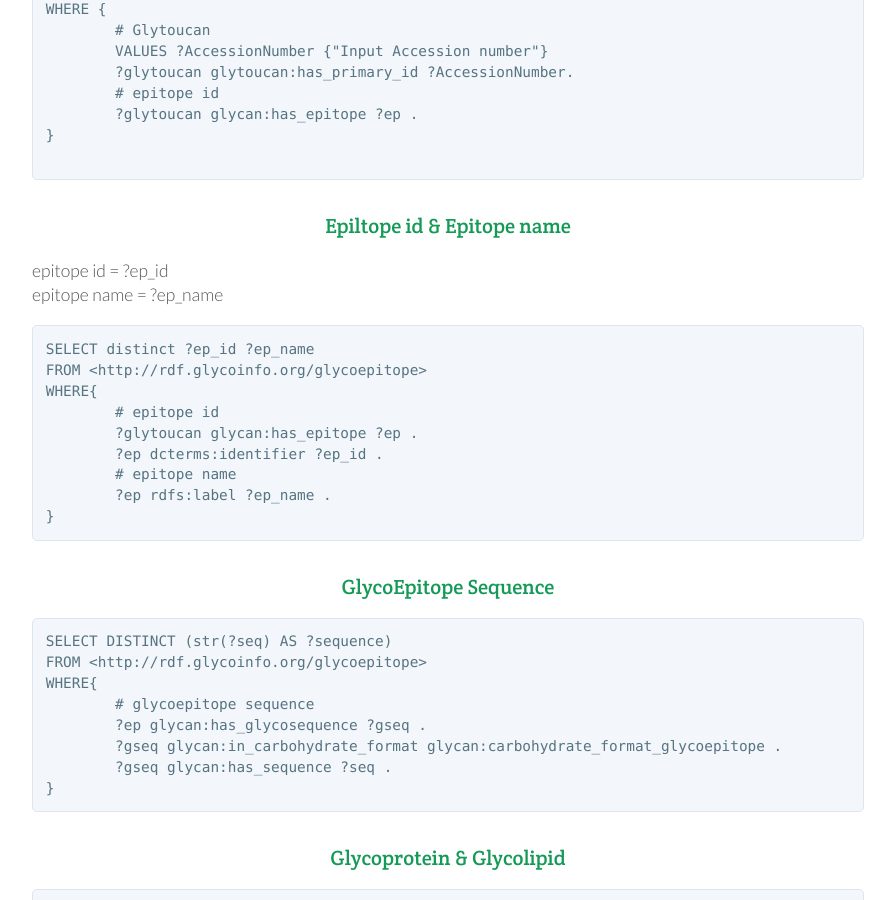
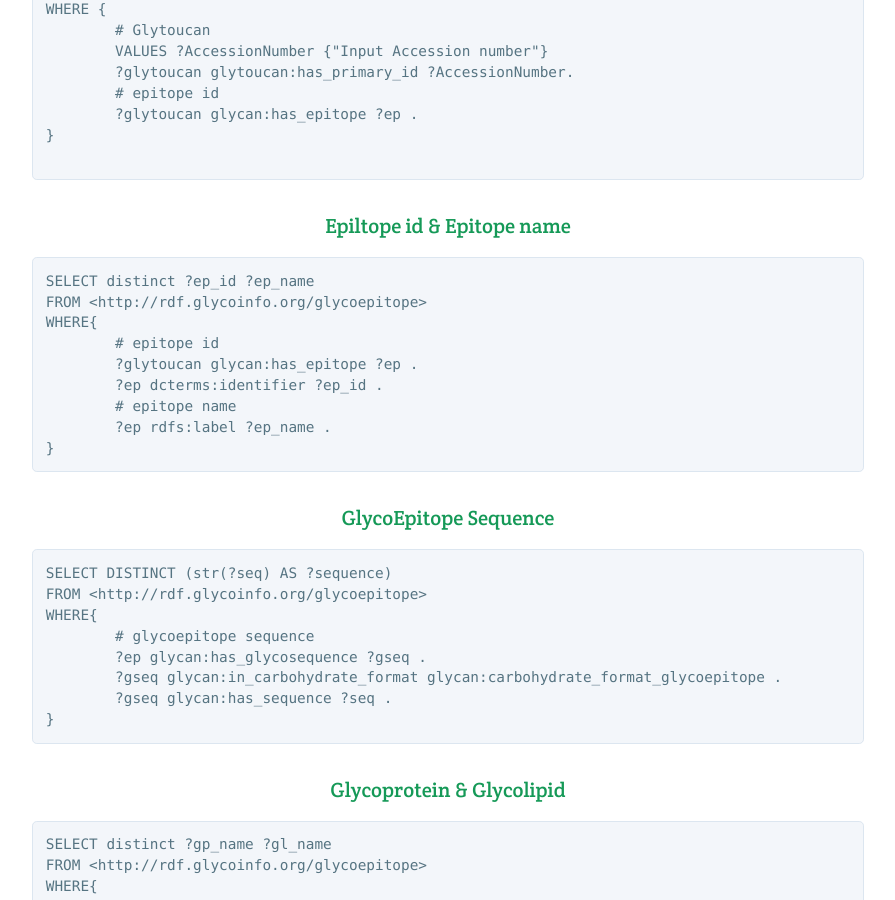
Before and after one commit to glytoucan/glytoucan, a Jekyll site: the page built from system/sparqlForMetadata/linkeddb-glycoepitope.md, in a window 1280 px wide and 900 px high, scrolled down 1151 px. Shown: the whole window, without its empty margins (192-1087 px from the left). Built offline with Jekyll 4.4.1, drawn with Linux system fonts in a browser that asks for light colours; nearby versions of some CDN libraries; Markdown is read by kramdown in place of the engine named in the settings.

Commit message:
Update linkeddb-glycoepitope.md

````diff
--- a/system/sparqlForMetadata/linkeddb-glycoepitope.md
+++ b/system/sparqlForMetadata/linkeddb-glycoepitope.md
@@ -52,8 +52,6 @@ WHERE {
 ```
 
 ### Epiltope id & Epitope name
-epitope id = ?ep_id
-epitope name = ?ep_name
 ```
 SELECT distinct ?ep_id ?ep_name
 FROM <http://rdf.glycoinfo.org/glycoepitope>
````
